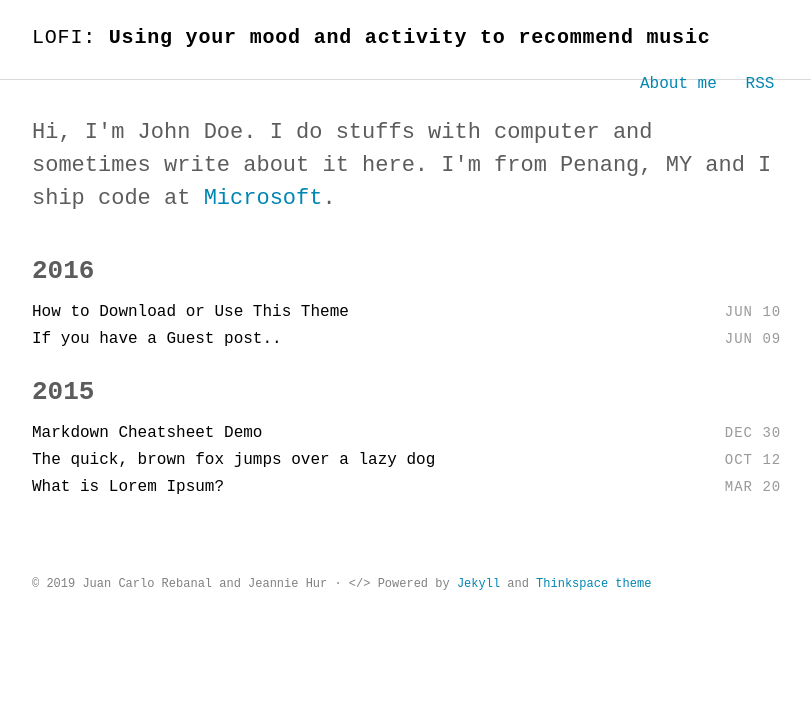
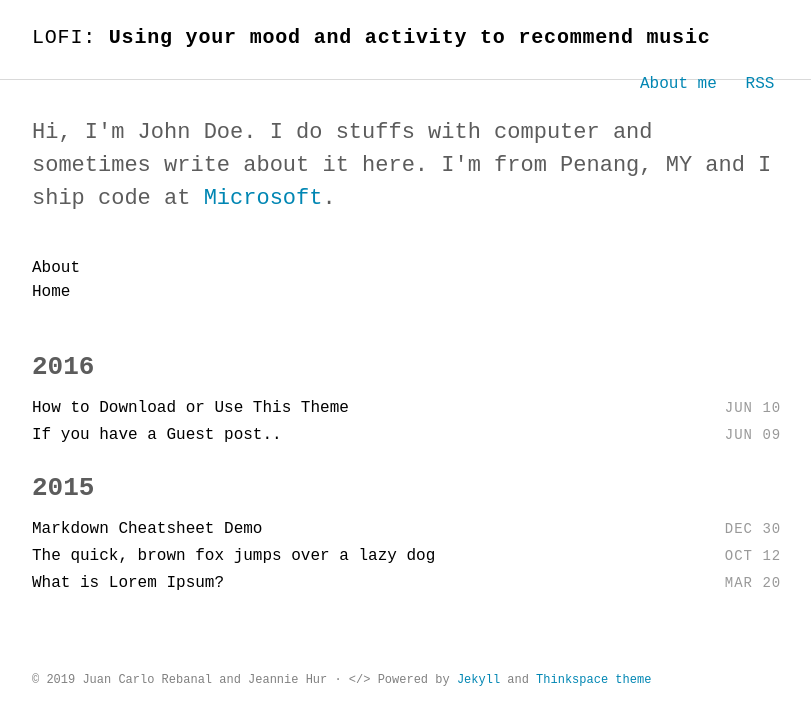
Before and after one commit to m202a-winter19-lofi/m202a-winter19-lofi.github.io, a Jekyll site: the page built from index.html, in a window 1280 px wide. Shown: the top 725 px of the page, without its empty margins (232-1043 px from the left). Built offline with Jekyll 4.4.1, drawn with Linux system fonts in a browser that asks for light colours; some web fonts are replaced.

Commit message:
tried to change index

```diff
--- a/index.html
+++ b/index.html
@@ -4,6 +4,16 @@ title: Home
 ---
 
 {% include intro.html %}
+
+<section class="page-list">
+  <div class="container">
+    {% for page in site.pages %}
+
+      <article class="page-item">
+        <div class="article-title"><a class="page-link" href="{{ page.url | prepend: site.baseurl | prepend: site.url }}">{{ page.title }}</a></div>
+      </article>
+    {% endfor %}
+  </div>
 
 <section class="post-list">
   <div class="container">
```
